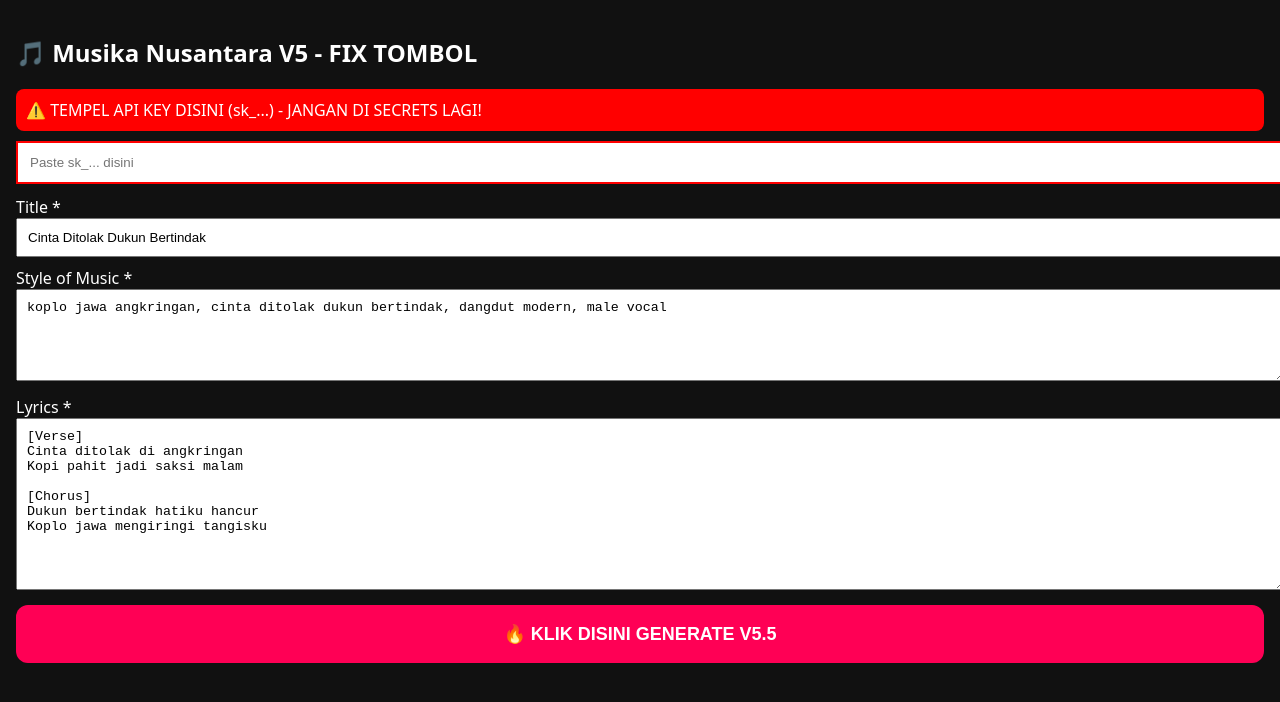
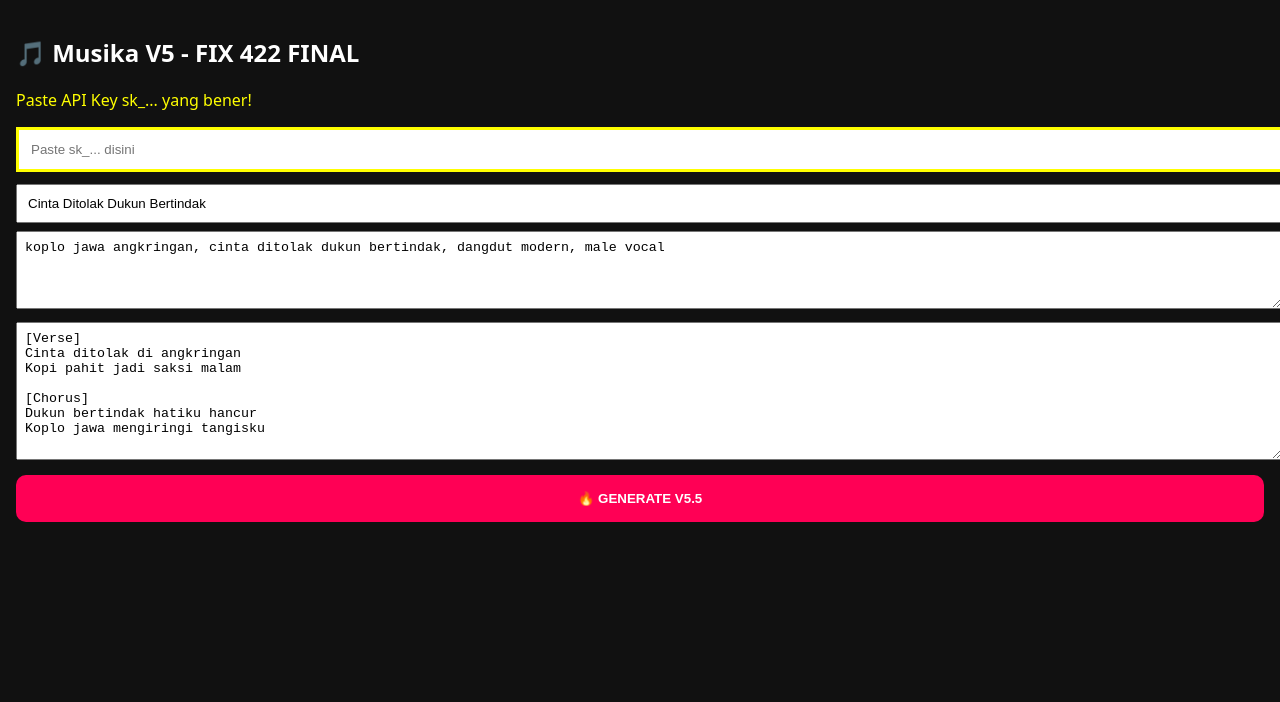
Before and after one commit to u33817820-commits/musika-nusantara-v5, a React (Vite) app: page / in a window 1280 px wide. Shown: the top 702 px of the page. Built offline with nearby package versions, Linux system fonts and the light colour scheme.

Commit message:
Update App.tsx

```diff
--- a/src/App.tsx
+++ b/src/App.tsx
@@ -12,74 +12,75 @@ Kopi pahit jadi saksi malam
 Dukun bertindak hatiku hancur
 Koplo jawa mengiringi tangisku`)
   const [loading, setLoading] = useState(false)
-  const [result, setResult] = useState(null)
+  const [songs, setSongs] = useState([])
 
   const generate = async () => {
-    if(!apiKey){ alert('Tempel API Key Kie dulu Cang! sk_...'); return }
-    if(!style){ alert('Style of Music kosong!'); return }
+    if(!apiKey.startsWith('sk_')){ alert('API Key salah! Harus sk_... dari kie.ai Dashboard > API Keys'); return }
     setLoading(true)
-    setResult(null)
+    setSongs([])
     try{
-      // LANGSUNG PAKAI KIE API V4_5 = V5.5 WEB
-      const res = await fetch('https://api.kie.ai/api/v1/generate', {
+      // 1. GENERATE
+      const res = await fetch('https://api.kie.ai/api/v1/suno/generate', {
         method: 'POST',
         headers: {
           'Authorization': `Bearer ${apiKey.trim()}`,
           'Content-Type': 'application/json'
         },
         body: JSON.stringify({
+          title: title,
+          style: style,
+          lyrics: lyrics,
           model: 'V4_5',
           customMode: true,
-          title: title,
-          styleOfMusic: style,
-          lyrics: lyrics,
-          vocalGender: 'm',
           instrumental: false,
-          duration: 120
+          callBackUrl: 'https://api.kie.ai/api/v1/callback', // WAJIB INI FIX 422
+          vocalGender: 'm'
         })
       })
       const data = await res.json()
-      console.log('HASIL:', data)
+      console.log(data)
       if(data.code !== 0 && data.code !== 200){
-        alert('Error Kie: ' + JSON.stringify(data).slice(0,300))
-      } else {
-        setResult(data.data)
+        alert('Error Generate: ' + JSON.stringify(data))
+        setLoading(false)
+        return
+      }
+      const taskId = data.data.taskId
+      alert('Task dibuat: ' + taskId + ' - Tunggu 2 menit polling...')
+
+      // 2. POLLING HASIL
+      let tries = 0
+      while(tries < 30){
+        await new Promise(r=>setTimeout(r, 8000))
+        const infoRes = await fetch(`https://api.kie.ai/api/v1/generate/record-info?taskId=${taskId}`, {
+          headers: { 'Authorization': `Bearer ${apiKey.trim()}` }
+        })
+        const info = await infoRes.json()
+        console.log('poll', info)
+        if(info.data?.status === 'SUCCESS' || info.data?.state === 'SUCCESS'){
+          setSongs(info.data?.songs || info.data?.data || [])
+          alert('JADI! V5.5 Quality!')
+          break
+        }
+        tries++
       }
     }catch(e){
-      alert('GAGAL FETCH: ' + e.message + ' - Coba matiin AdBlock!')
+      alert('Error: ' + e.message)
     }
     setLoading(false)
   }
 
   return (
     <div style={{background:'#111', color:'white', minHeight:'100vh', padding:16}}>
-      <h2>🎵 Musika Nusantara V5 - FIX TOMBOL</h2>
-
-      <div style={{background:'red', padding:10, borderRadius:8, marginBottom:10}}>
-        ⚠️ TEMPEL API KEY DISINI (sk_...) - JANGAN DI SECRETS LAGI!
-      </div>
-      <input value={apiKey} onChange={e=>setApiKey(e.target.value)} placeholder="Paste sk_... disini" style={{width:'100%', padding:12, marginBottom:12, color:'black', border:'2px solid red'}} />
-
-      <label>Title *</label>
-      <input value={title} onChange={e=>setTitle(e.target.value)} style={{width:'100%', padding:10, marginBottom:10, color:'black'}} />
-
-      <label>Style of Music *</label>
-      <textarea value={style} onChange={e=>setStyle(e.target.value)} style={{width:'100%', height:70, padding:10, marginBottom:10, color:'black'}} />
-
-      <label>Lyrics *</label>
-      <textarea value={lyrics} onChange={e=>setLyrics(e.target.value)} style={{width:'100%', height:150, padding:10, marginBottom:10, color:'black'}} />
-
-      {/* TOMBOL FIX */}
-      <button
-        onClick={()=>{ console.log('KLIK!'); generate(); }}
-        style={{width:'100%', background:'#ff0055', color:'white', padding:18, borderRadius:12, fontWeight:'bold', fontSize:18, border:'none', cursor:'pointer'}}>
-        {loading ? '⏳ GENERATING 2 MENIT...' : '🔥 KLIK DISINI GENERATE V5.5'}
+      <h2>🎵 Musika V5 - FIX 422 FINAL</h2>
+      <p style={{color:'yellow'}}>Paste API Key sk_... yang bener!</p>
+      <input value={apiKey} onChange={e=>setApiKey(e.target.value)} placeholder="Paste sk_... disini" style={{width:'100%', padding:12, marginBottom:12, color:'black', border:'3px solid yellow'}} />
+      <input value={title} onChange={e=>setTitle(e.target.value)} placeholder="Title" style={{width:'100%', padding:10, marginBottom:8, color:'black'}} />
+      <textarea value={style} onChange={e=>setStyle(e.target.value)} style={{width:'100%', height:60, padding:8, color:'black', marginBottom:8}} />
+      <textarea value={lyrics} onChange={e=>setLyrics(e.target.value)} style={{width:'100%', height:120, padding:8, color:'black', marginBottom:10}} />
+      <button onClick={generate} style={{width:'100%', background:'#ff0055', color:'white', padding:16, borderRadius:10, fontWeight:'bold', border:'none'}}>
+        {loading ? '⏳ GENERATING TUNGGU...' : '🔥 GENERATE V5.5'}
       </button>
-
-      {result && <div style={{marginTop:20, background:'#222', padding:12, borderRadius:10}}>
-        <p>SUKSES!</p>
-        <pre style={{fontSize:10, whiteSpace:'pre-wrap'}}>{JSON.stringify(result, null, 2)}</pre>
-      </div>}
+      {songs.map((s,i)=><div key={i} style={{marginTop:12, background:'#222', padding:10}}><p>{s.title}</p><audio controls src={s.audioUrl || s.audio_url} style={{width:'100%'}} /><a href={s.audioUrl || s.audio_url} style={{color:'yellow'}}>Download MP3</a></div>)}
     </div>
   )
 }
```
